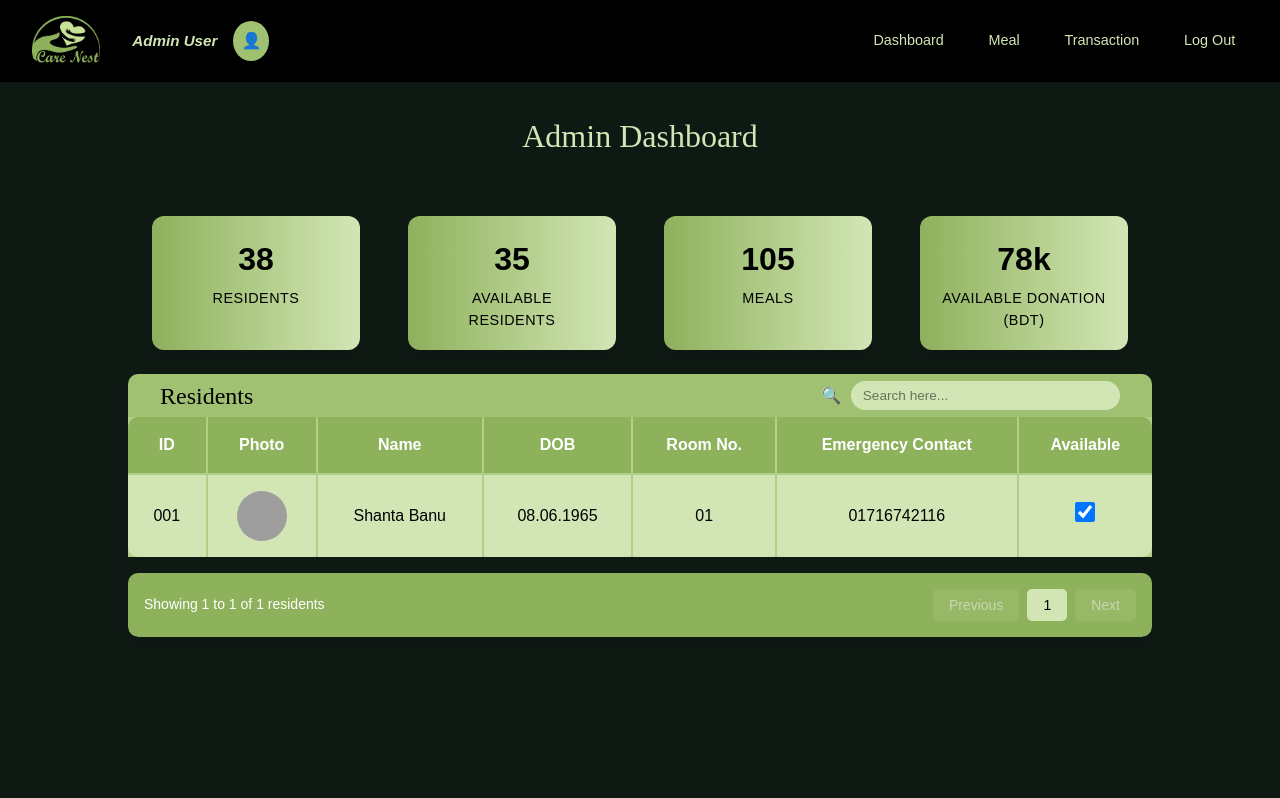
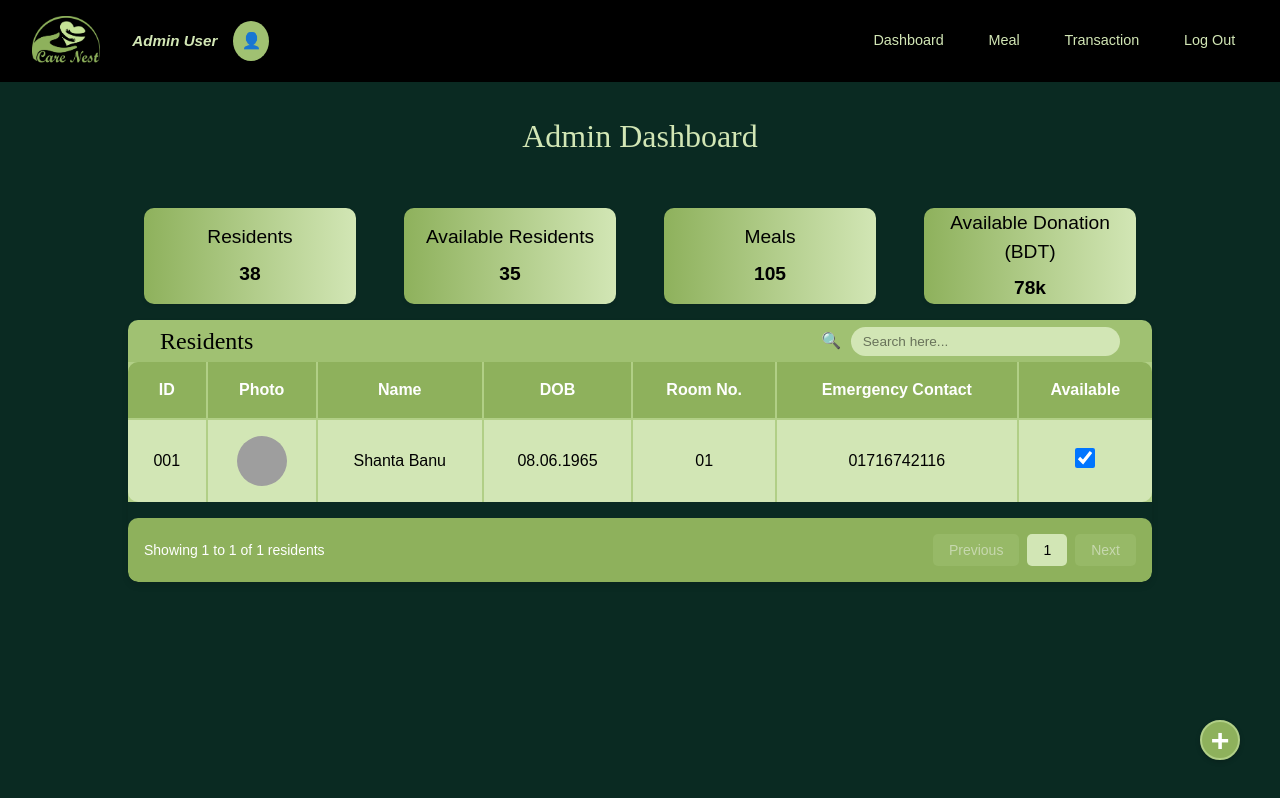
Before and after one commit to mukit-abdullah/care-nest, a React (Create React App) app in the folder frontend/: page /admin in a window 1280 px wide. Built offline with nearby package versions, Linux system fonts and the light colour scheme; grey boxes are pictures that could not be loaded; the HTML template or start-up script is replaced by a standard one.

Commit message:
Updated admin dashboard styling and added button

```diff
--- a/frontend/src/components/admin/DashboardStats.js
+++ b/frontend/src/components/admin/DashboardStats.js
@@ -4,39 +4,38 @@ import colors from '../../theme/colors';
 import { typography, fonts } from '../../theme/typography';
 
 const StatsContainer = styled.div`
-  display: grid;
-  grid-template-columns: repeat(4, 1fr);
+  display: flex;
   gap: 3rem;
-  padding: 1.5rem;
+  padding: 1rem;
+  justify-content: center;
+  width: 100%;
 `;
 
 const StatCard = styled.div`
-  background: linear-gradient(90deg, #8EB15C 0%, #D2E6B5 100%);
-  border-radius: 12px;
-  padding: 1.2rem;
-  text-align: center;
-  box-shadow: 0 4px 6px rgba(0, 0, 0, 0.1);
-  transition: transform 0.2s ease-in-out;
+  background: linear-gradient(90deg, #8EB15C, #D2E6B5);
+  padding: 1rem;
+  border-radius: 10px;
+  width: 15rem;
+  height: 6rem;
+  display: flex;
+  flex-direction: column;
+  justify-content: center;
+  align-items: center;
+  box-shadow: 0 2px 4px rgba(0, 0, 0, 0.1);
 
-  &:hover {
-    transform: translateY(-3px);
+  h3 {
+    color: ${colors.text.dark};
+    font-family: 'Istok Web', sans-serif;
+    font-size: 1.2rem;
+    text-align: center;
+    margin-bottom: 0.5rem;
   }
 
-  .number {
-    font-size: 2rem;
+  p {
+    color: ${colors.text.dark};
+    font-family: 'Istok Web', sans-serif;
+    font-size: 1.2rem;
     font-weight: bold;
-    color: ${colors.text.dark};
-    margin-bottom: 0.3rem;
-    font-family: ${fonts.secondary};
-  }
-
-  .label {
-    color: ${colors.text.dark};
-    font-size: 0.9rem;
-    font-family: ${fonts.secondary};
-    font-weight: 500;
-    text-transform: uppercase;
-    letter-spacing: 0.5px;
   }
 `;
 
@@ -52,8 +51,8 @@ const DashboardStats = () => {
     <StatsContainer>
       {stats.map((stat, index) => (
         <StatCard key={index}>
-          <div className="number">{stat.number}</div>
-          <div className="label">{stat.label}</div>
+          <h3>{stat.label}</h3>
+          <p>{stat.number}</p>
         </StatCard>
       ))}
     </StatsContainer>
--- a/frontend/src/pages/admin/DashboardPage.js
+++ b/frontend/src/pages/admin/DashboardPage.js
@@ -7,8 +7,12 @@ import colors from '../../theme/colors';
 import { typography, fonts } from '../../theme/typography';
 
 const DashboardContainer = styled.div`
+  display: flex;
+  flex-direction: column;
+  align-items: center;
   min-height: 100vh;
-  background-color: ${colors.background};
+  background-color: ${colors.background.light};
+  position: relative;
 `;
 
 const Content = styled.div`
@@ -34,6 +38,36 @@ const StatsWrapper = styled.div`
   margin: 0 auto;
 `;
 
+const AddButton = styled.button`
+  position: fixed;
+  bottom: 2.5rem;
+  right: 2.5rem;
+  width: 2.5rem;
+  height: 2.5rem;
+  border-radius: 50%;
+  background-color: #8EB15C;
+  border: 2px solid #B1CF86;
+  color: #FFFFFF;
+  font-family: 'Istok Web', sans-serif;
+  font-weight: 700;
+  font-size: 2rem;
+  display: flex;
+  align-items: center;
+  justify-content: center;
+  cursor: pointer;
+  box-shadow: 0 2px 5px rgba(0, 0, 0, 0.2);
+  transition: all 0.2s ease-in-out;
+
+  &:hover {
+    transform: scale(1.05);
+    box-shadow: 0 3px 7px rgba(0, 0, 0, 0.3);
+  }
+
+  &:active {
+    transform: scale(0.95);
+  }
+`;
+
 const DashboardPage = () => {
   return (
     <DashboardContainer>
@@ -45,6 +79,7 @@ const DashboardPage = () => {
         </StatsWrapper>
         <ResidentsTable />
       </Content>
+      <AddButton onClick={() => {/* Add your navigation logic here */}}>+</AddButton>
     </DashboardContainer>
   );
 };
```
